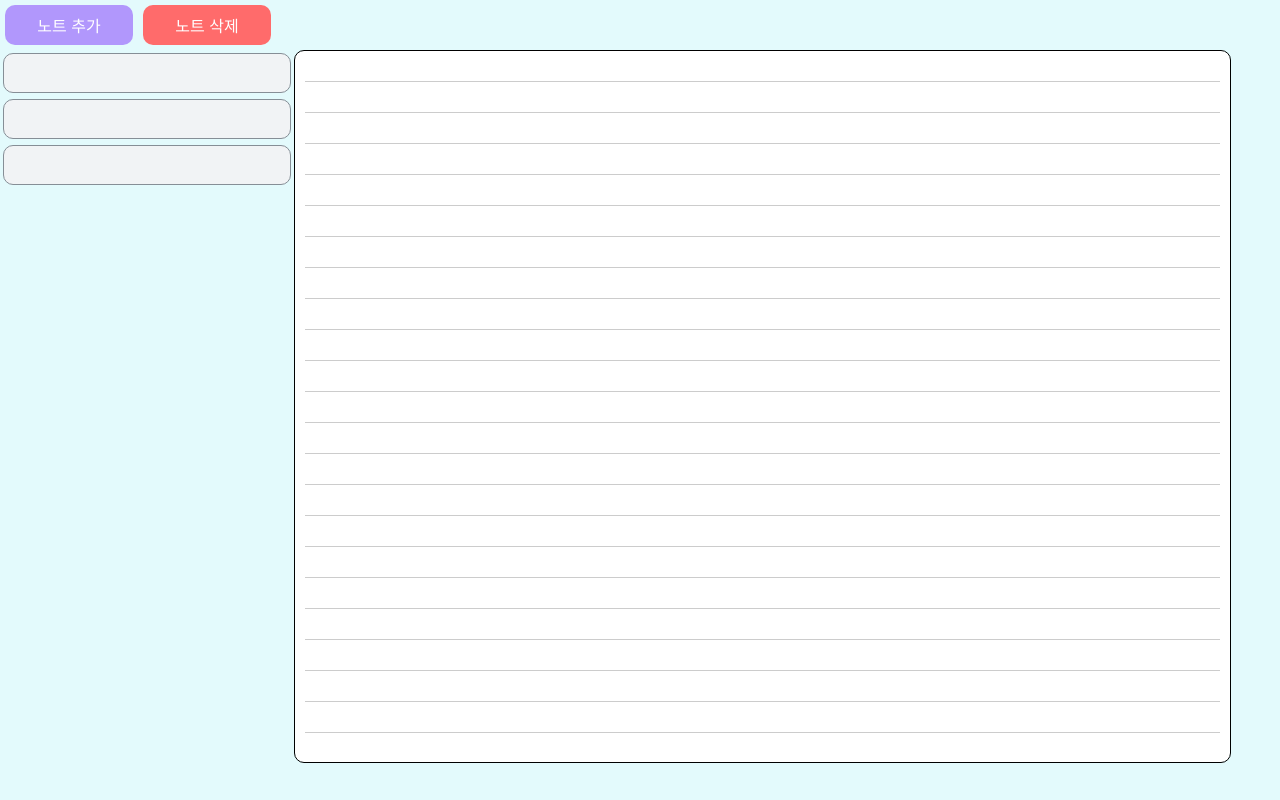
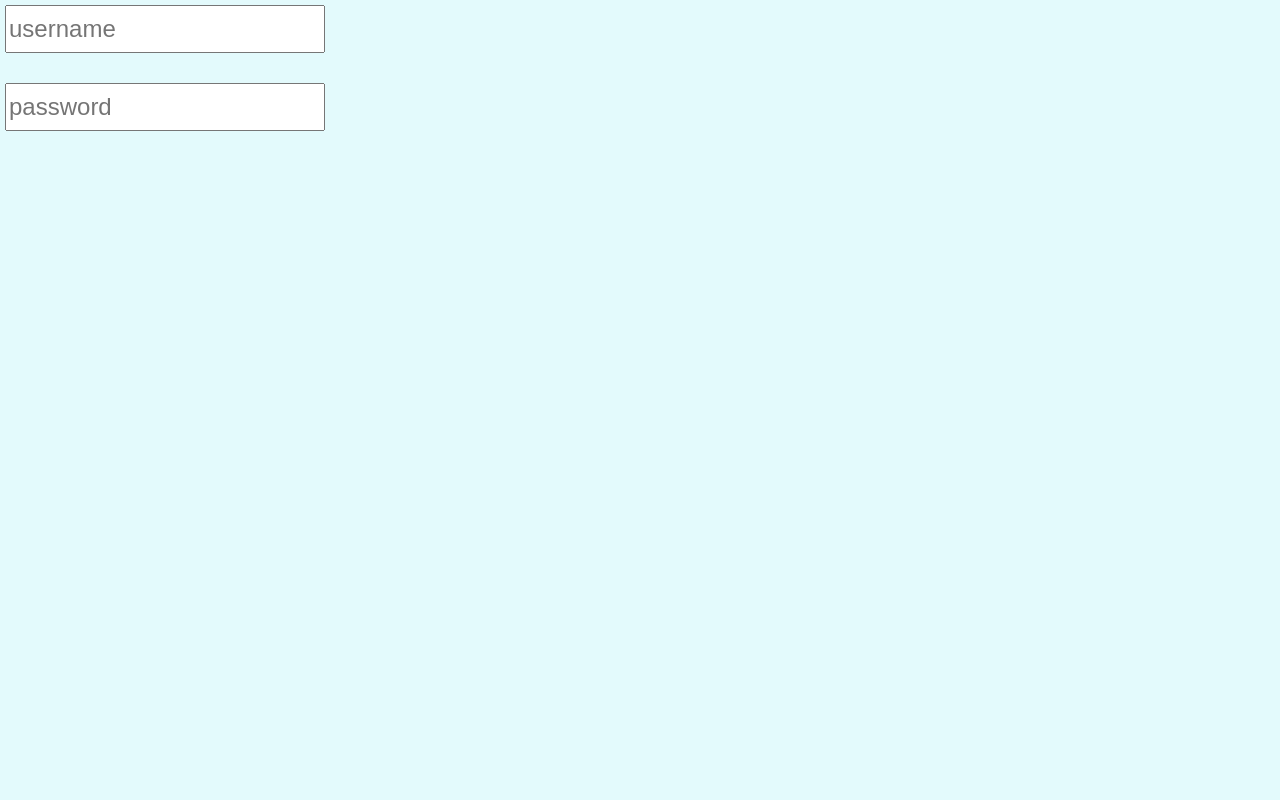
Before and after one commit to witch-factory/memo-jang, a React (Create React App) app in the folder client/: page /login in a window 1280 px wide. Built offline with nearby package versions, Linux system fonts and the light colour scheme.

Commit message:
로그인창 제작중

```diff
--- a/client/src/App.js
+++ b/client/src/App.js
@@ -2,6 +2,7 @@ import React from 'react';
 import { Route } from 'react-router-dom';
 import { createGlobalStyle } from 'styled-components';
 import Note from './note';
+import Login from './login';
 
 const NoteGlobalStyle = createGlobalStyle`
   * {
@@ -24,7 +25,8 @@ function App() {
   return (
     <>
       <NoteGlobalStyle />
-      <Route path="/" component={Note} />
+      <Route path="/memo" component={Note} exact />
+      <Route path="/login" component={Login} exact />
     </>
   );
 }
--- /dev/null
+++ b/client/src/container.js
@@ -0,0 +1,19 @@
+import styled from 'styled-components';
+
+const FlexContainer = styled.div`
+  display:flex;
+`;
+
+const ColumnContainer = styled(FlexContainer)`
+  height: ${(props) => props.height || 'auto'};
+  width: ${(props) => props.width || 'auto'};
+  flex-direction: column;
+`;
+
+const RowContainer = styled(FlexContainer)`
+  height: ${(props) => props.height || 'auto'};
+  width: ${(props) => props.width || 'auto'};
+  flex-direction: row;
+`;
+
+export { FlexContainer, ColumnContainer, RowContainer };
--- /dev/null
+++ b/client/src/login.js
@@ -0,0 +1,20 @@
+import React from 'react';
+import styled from 'styled-components';
+import { ColumnContainer } from './container';
+
+const UserInput = styled.input`
+  width:20rem;
+  height:3rem;
+  margin:5px;
+  font-size: 1.5rem;
+`;
+
+const Login = () => (
+  <ColumnContainer>
+    <UserInput type="text" name="username" placeholder="username" />
+    <br />
+    <UserInput type="password" name="password" placeholder="password" />
+  </ColumnContainer>
+);
+
+export default Login;
--- a/client/src/note.js
+++ b/client/src/note.js
@@ -1,22 +1,7 @@
 import React from 'react';
 import styled, { css } from 'styled-components';
 import { darken } from 'polished';
-
-const FlexContainer = styled.div`
-  display:flex;
-`;
-
-const ColumnContainer = styled(FlexContainer)`
-  height: ${(props) => props.height || 'auto'};
-  width: ${(props) => props.width || 'auto'};
-  flex-direction: column;
-`;
-
-const RowContainer = styled(FlexContainer)`
-  height: ${(props) => props.height || 'auto'};
-  width: ${(props) => props.width || 'auto'};
-  flex-direction: row;
-`;
+import { ColumnContainer, RowContainer } from './container';
 
 const NoteBasicBlock = styled.div`
   background: ${(props) => props.color || 'white'};
```
